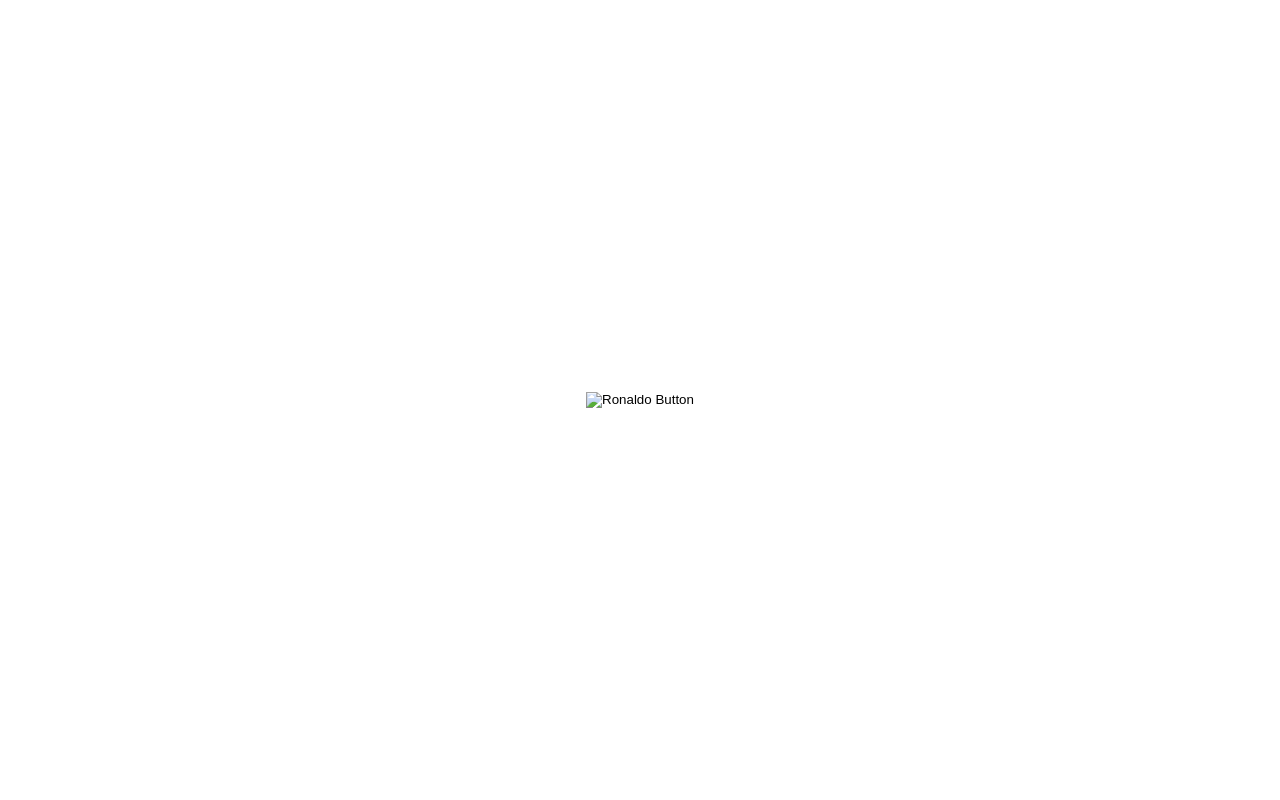
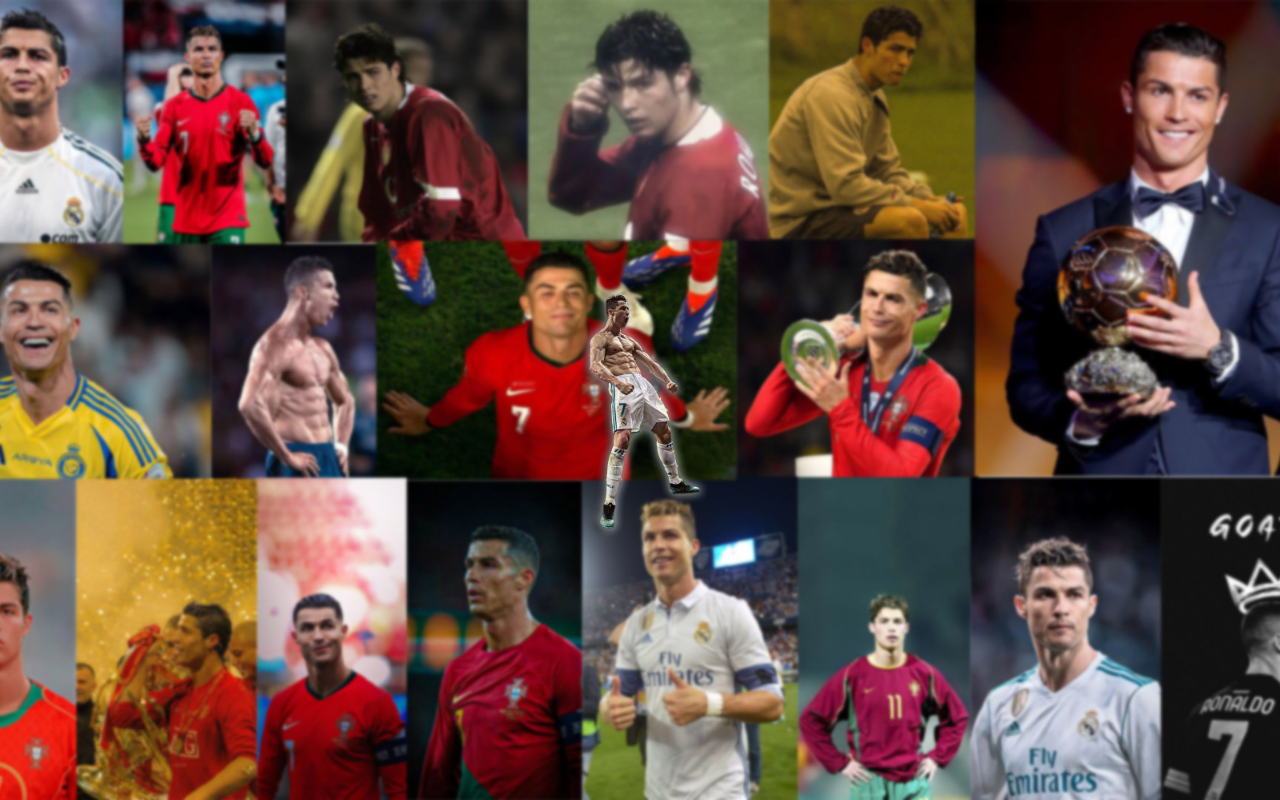
Before and after one commit to moahhaammed/eldoon-website, a plain HTML site: page index.html in a window 1280 px wide. Drawn offline with Linux system fonts and the light colour scheme.

Commit message:
Update index.html

```diff
--- a/index.html
+++ b/index.html
@@ -6,7 +6,7 @@
     <title>ELDOON</title>
     <style>
         body {
-            background-image: url('images/background-collage-blur.jpg');
+           background-image: url('background-collage-blur.jpg');
             background-size: cover;
             background-position: center;
             margin: 0;
@@ -28,15 +28,14 @@
 </head>
 <body>
     <button id="ronaldo-button">
-       <img src="images/ronaldo-button-highlight.png" alt="Ronaldo Button">
+    <img src="ronaldo-button-highlight.png" alt="Ronaldo Button">
     </button>
 
     <audio id="suu-sound" src="suu-sound.mp3"></audio>
 
     <script>
         const button = document.getElementById('ronaldo-button');
-       const suuSound = new Audio('sounds/suu-sound.mp3');
-
+      const suuSound = document.getElementById('suuSound');
         button.addEventListener('click', () => {
             suuSound.play();
         });
```
